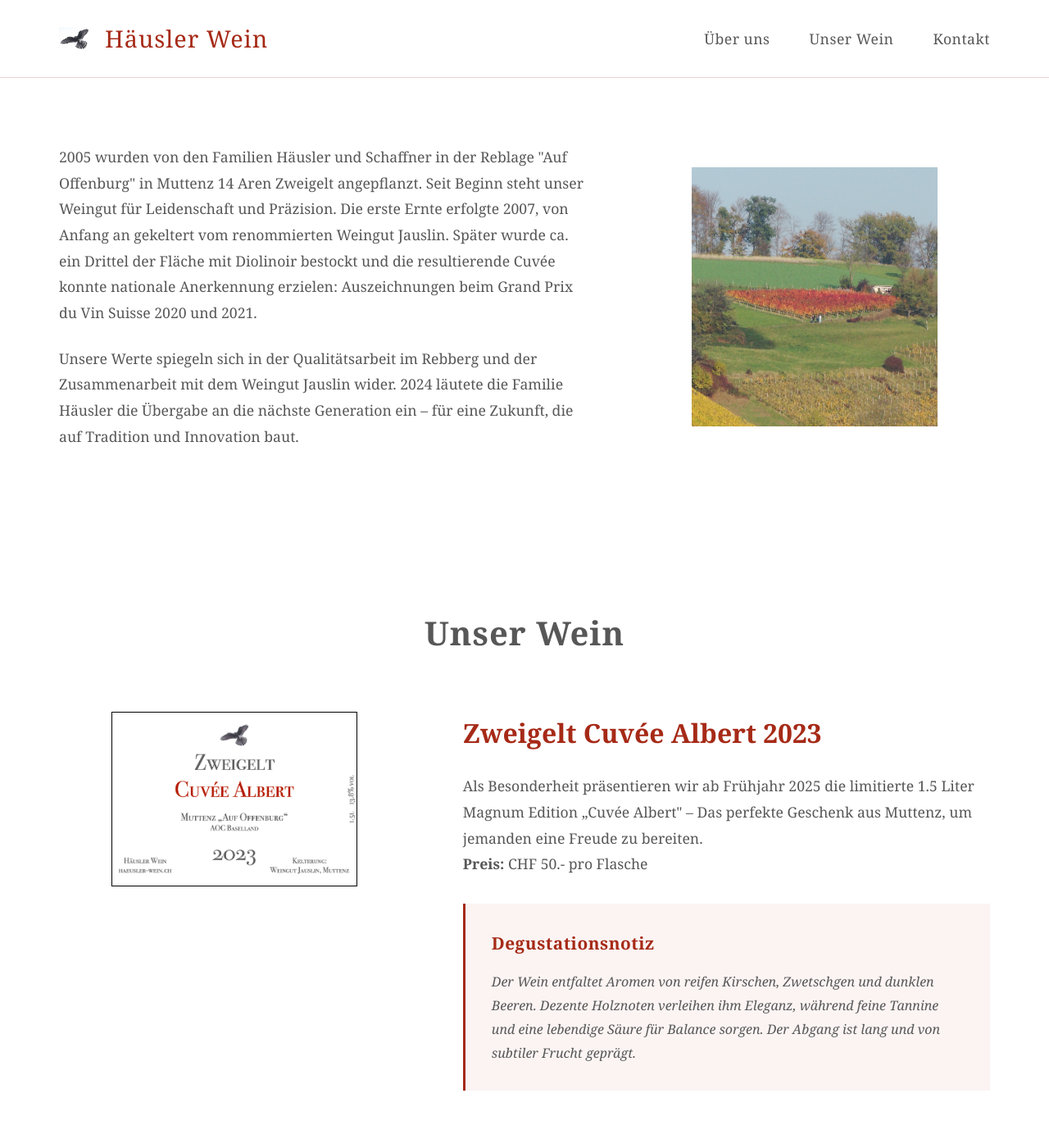
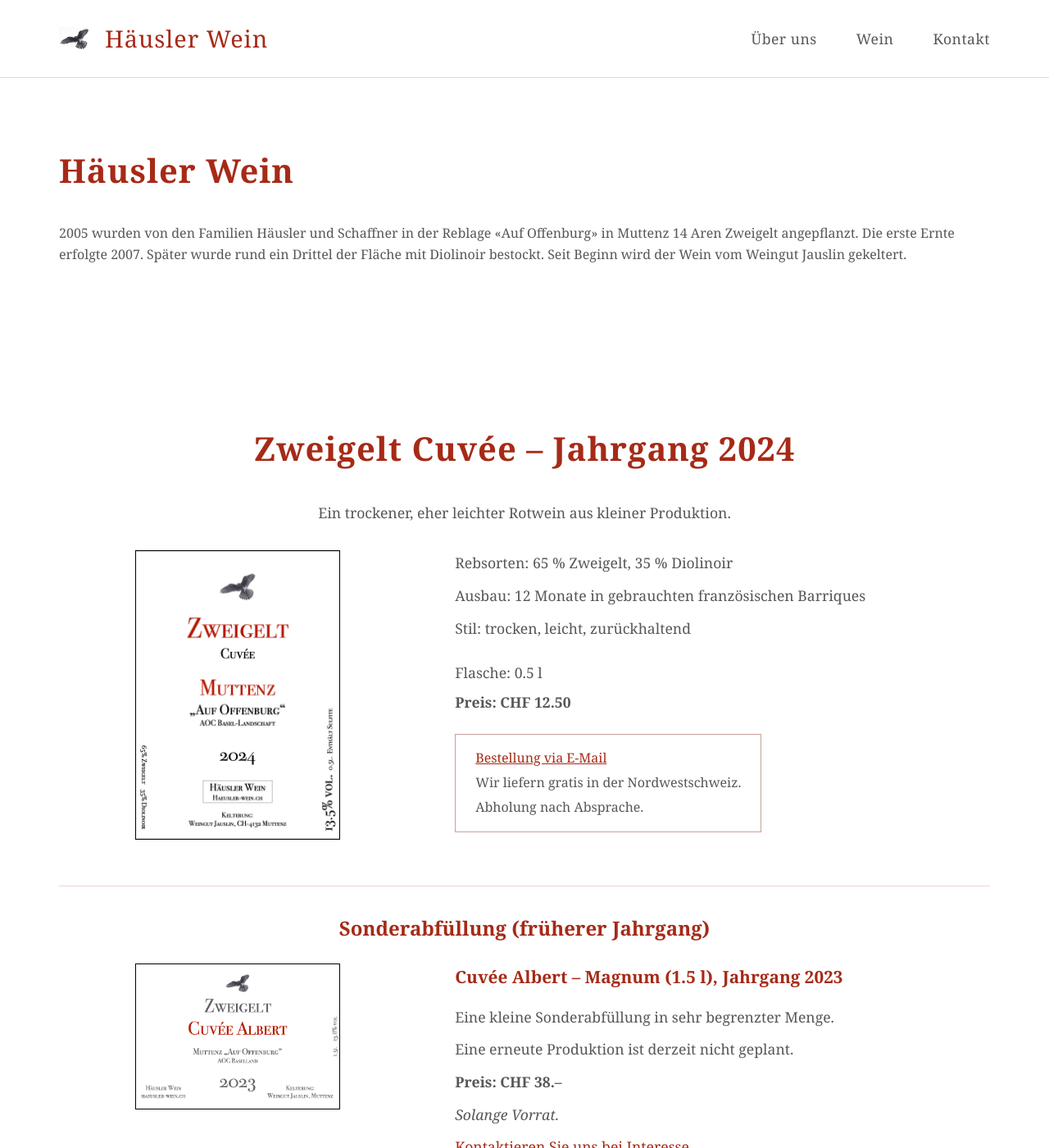
Before and after one commit to github-rha/haeusler-wein, a Jekyll site: the page built from index.html, in a window 1280 px wide and 1400 px high. Shown: the whole window at 82% size. Built offline with Jekyll 4.4.1, drawn with Linux system fonts in a browser that asks for light colours; some of the changed text lies outside the part shown.

Commit message:
Content layout wine verkauf weinlage (#3)
Reorganized homepage: About → Wein → Kontakt
Added 2024 wine vintage with ordering info
Integrated sales into wine section
Safari CSS fixes

```diff
--- a/_data/content.yml
+++ b/_data/content.yml
@@ -6,43 +6,54 @@
   nav_items:
     - id: ueber
       label: Über uns
-    - id: unser-wein
-      label: Unser Wein
+    - id: wein
+      label: Wein
     - id: kontakt
       label: Kontakt
 
 # About Section
 about:
+  heading: Häusler Wein
   paragraphs:
     - |
-      2005 wurden von den Familien Häusler und Schaffner in der Reblage "Auf Offenburg" in Muttenz 14 Aren Zweigelt angepflanzt. Seit Beginn steht unser Weingut für Leidenschaft und Präzision. Die erste Ernte erfolgte 2007, von Anfang an gekeltert vom renommierten Weingut Jauslin. Später wurde ca. ein Drittel der Fläche mit Diolinoir bestockt und die resultierende Cuvée konnte nationale Anerkennung erzielen: Auszeichnungen beim Grand Prix du Vin Suisse 2020 und 2021.
-    - |
-      Unsere Werte spiegeln sich in der Qualitätsarbeit im Rebberg und der Zusammenarbeit mit dem Weingut Jauslin wider. 2024 läutete die Familie Häusler die Übergabe an die nächste Generation ein – für eine Zukunft, die auf Tradition und Innovation baut.
-  image:
-    src: offenburg-detail.jpg
-    alt: Rebberg auf Offenburg
+      2005 wurden von den Familien Häusler und Schaffner in der Reblage «Auf Offenburg» in Muttenz 14 Aren Zweigelt angepflanzt. Die erste Ernte erfolgte 2007. Später wurde rund ein Drittel der Fläche mit Diolinoir bestockt. Seit Beginn wird der Wein vom Weingut Jauslin gekeltert.
 
 # Wine Section
 wine:
-  heading: Unser Wein
-  name: Zweigelt Cuvée Albert 2023
+  heading: Zweigelt Cuvée – Jahrgang 2024
+  intro: Ein trockener, eher leichter Rotwein aus kleiner Produktion.
   image:
-    src: 2023-magnum-label.png
-    alt: Zweigelt Magnum
-  description: |
-    Als Besonderheit präsentieren wir ab Frühjahr 2025 die limitierte 1.5 Liter Magnum Edition „Cuvée Albert" – Das perfekte Geschenk aus Muttenz, um jemanden eine Freude zu bereiten.
-  price: CHF 50.- pro Flasche
-  tasting:
-    heading: Degustationsnotiz
-    note: |
-      Der Wein entfaltet Aromen von reifen Kirschen, Zwetschgen und dunklen Beeren. Dezente Holznoten verleihen ihm Eleganz, während feine Tannine und eine lebendige Säure für Balance sorgen. Der Abgang ist lang und von subtiler Frucht geprägt.
+    src: 2024-zweigelt-cuvee.png
+    alt: Zweigelt Cuvée Jahrgang 2024
+  details:
+    - "Rebsorten: 65 % Zweigelt, 35 % Diolinoir"
+    - "Ausbau: 12 Monate in gebrauchten französischen Barriques"
+    - "Stil: trocken, leicht, zurückhaltend"
+  bottle: "Flasche: 0.5 l"
+  price: "Preis: CHF 12.50"
+  ordering:
+    email_label: Bestellung via E-Mail
+    email: info@haeusler-wein.ch
+    delivery: Wir liefern gratis in der Nordwestschweiz.
+    pickup: Abholung nach Absprache.
+  special:
+    heading: Sonderabfüllung (früherer Jahrgang)
+    name: Cuvée Albert – Magnum (1.5 l), Jahrgang 2023
+    description: Eine kleine Sonderabfüllung in sehr begrenzter Menge.
+    note: Eine erneute Produktion ist derzeit nicht geplant.
+    price: "Preis: CHF 38.–"
+    stock: Solange Vorrat.
+    ordering_label: Kontaktieren Sie uns bei Interesse.
+    ordering_email: info@haeusler-wein.ch
+    image:
+      src: 2023-magnum-label.png
+      alt: Cuvée Albert Magnum
 
 # Contact Section
 contact:
   heading: Kontakt
-  intro: Wenn Sie Wein bestellen möchten oder Fragen haben, bitte kontaktieren Sie uns
+  intro: Bei Fragen zum Wein oder zur Verfügbarkeit freuen wir uns über eine Nachricht.
   email: info@haeusler-wein.ch
-  delivery_note: Wir liefern in Muttenz kostenfrei aus.
 
 # Footer
 footer:
--- a/index.html
+++ b/index.html
@@ -3,35 +3,51 @@
 ---
 <section id="ueber" class="about-section">
     <div class="section-content">
-        <div class="winery-intro">
-            <div class="winery-text">
-            {%- for paragraph in site.data.content.about.paragraphs %}
-                <p>{{ paragraph | strip }}</p>
-            {%- endfor %}
-            </div>
-            <div class="winery-image">
-                <img src="images/{{ site.data.content.about.image.src }}" alt="{{ site.data.content.about.image.alt }}" class="emblem">
-            </div>
-        </div>
+        <h2>{{ site.data.content.about.heading }}</h2>
+        {%- for paragraph in site.data.content.about.paragraphs %}
+        <p>{{ paragraph | strip }}</p>
+        {%- endfor %}
     </div>
 </section>
 
-<section id="unser-wein" class="wine-section">
+<section id="wein" class="wine-section">
     <div class="section-content">
         <h2>{{ site.data.content.wine.heading }}</h2>
+        <p class="wine-intro">{{ site.data.content.wine.intro }}</p>
+
         <div class="wine-presentation">
             <div class="wine-image-container">
                 <img src="images/{{ site.data.content.wine.image.src }}" alt="{{ site.data.content.wine.image.alt }}" class="wine-image">
             </div>
-            <div class="wine-details">
-                <h3>{{ site.data.content.wine.name }}</h3>
-                <div class="wine-description">
-                    <p>{{ site.data.content.wine.description | strip }}</p>
-                    <p><b>Preis:</b> {{ site.data.content.wine.price }}</p>
+            <div class="wine-info">
+                <ul class="wine-details">
+                {%- for detail in site.data.content.wine.details %}
+                    <li>{{ detail }}</li>
+                {%- endfor %}
+                </ul>
+                <p class="wine-bottle">{{ site.data.content.wine.bottle }}</p>
+                <p class="wine-price">{{ site.data.content.wine.price }}</p>
+                <div class="ordering-box">
+                    <p><a href="mailto:{{ site.data.content.wine.ordering.email }}">{{ site.data.content.wine.ordering.email_label }}</a></p>
+                    <p>{{ site.data.content.wine.ordering.delivery }}</p>
+                    <p>{{ site.data.content.wine.ordering.pickup }}</p>
                 </div>
-                <div class="tasting-notes">
-                    <h4>{{ site.data.content.wine.tasting.heading }}</h4>
-                    <p>{{ site.data.content.wine.tasting.note | strip }}</p>
+            </div>
+        </div>
+
+        <div class="special-edition">
+            <h3>{{ site.data.content.wine.special.heading }}</h3>
+            <div class="special-edition-content">
+                <div class="special-edition-image">
+                    <img src="images/{{ site.data.content.wine.special.image.src }}" alt="{{ site.data.content.wine.special.image.alt }}" class="wine-image">
+                </div>
+                <div class="special-edition-details">
+                    <h4>{{ site.data.content.wine.special.name }}</h4>
+                    <p>{{ site.data.content.wine.special.description }}</p>
+                    <p>{{ site.data.content.wine.special.note }}</p>
+                    <p class="wine-price">{{ site.data.content.wine.special.price }}</p>
+                    <p class="stock-note">{{ site.data.content.wine.special.stock }}</p>
+                    <p><a href="mailto:{{ site.data.content.wine.special.ordering_email }}">{{ site.data.content.wine.special.ordering_label }}</a></p>
                 </div>
             </div>
         </div>
@@ -43,6 +59,5 @@
         <h2>{{ site.data.content.contact.heading }}</h2>
         <p>{{ site.data.content.contact.intro }}</p>
         <p><a href="mailto:{{ site.data.content.contact.email }}">{{ site.data.content.contact.email }}</a></p>
-        <p>{{ site.data.content.contact.delivery_note }}</p>
     </div>
 </section>
--- a/styles.css
+++ b/styles.css
@@ -16,6 +16,10 @@
     line-height: 1.6;
     color: #575757;
     background-color: #fff;
+}
+
+a {
+    color: #A62A17;
 }
 
 /* Typography */
@@ -99,6 +103,13 @@
     margin-top: 2rem;
 }
 
+.about-section h2 {
+    font-size: 2.5rem;
+    margin-bottom: 2rem;
+    color: #A62A17;
+    letter-spacing: 1px;
+}
+
 .winery-intro {
     display: grid;
     grid-template-columns: 1.5fr 1fr;
@@ -139,6 +150,21 @@
     transform: scale(1.05);
 }
 
+/* Introduction Section */
+.intro-section {
+    padding-top: 2rem;
+}
+
+.intro-section .section-content {
+    padding-bottom: 0;
+}
+
+.site-intro {
+    text-align: center;
+    font-size: 1rem;
+    color: #575757;
+}
+
 /* Wine Section */
 .wine-section {
     padding: 2rem 0;
@@ -146,24 +172,151 @@
 
 .wine-section h2 {
     text-align: center;
-    margin-bottom: 4rem;
+    margin-bottom: 2rem;
     font-size: 2.5rem;
     letter-spacing: 1px;
+    color: #A62A17;
+}
+
+.wine-intro {
+    text-align: center;
+    font-size: 1.1rem;
+    margin-bottom: 2rem;
 }
 
 .wine-presentation {
     display: grid;
     grid-template-columns: 1fr 1.5fr;
-    gap: 4rem;
+    gap: 3rem;
     align-items: start;
+    margin-bottom: 1rem;
 }
 
 .wine-image-container {
     text-align: center;
 }
 
+.wine-placeholder {
+    margin: 0;
+}
+
+.placeholder-bottle {
+    width: 250px;
+    height: 350px;
+    margin: 0 auto;
+    border: 1px dashed rgba(166, 42, 23, 0.3);
+    background-color: rgba(166, 42, 23, 0.02);
+}
+
+.wine-info ul.wine-details {
+    list-style: none;
+    margin: 0 0 1.5rem;
+    text-align: left;
+}
+
+ul.wine-details {
+    list-style: none;
+    max-width: 600px;
+    margin: 0 auto 1.5rem;
+    text-align: left;
+}
+
+ul.wine-details li {
+    font-size: 1.1rem;
+    line-height: 1.8;
+    margin-bottom: 0.5rem;
+}
+
+.wine-bottle,
+.wine-price {
+    font-size: 1.1rem;
+    margin-bottom: 0.5rem;
+}
+
+.wine-info .wine-bottle,
+.wine-info .wine-price {
+    text-align: left;
+}
+
+.wine-price {
+    font-weight: 600;
+}
+
+/* Special Edition Sub-block */
+.special-edition {
+    margin-top: 3rem;
+    padding-top: 2rem;
+    border-top: 1px solid rgba(166, 42, 23, 0.2);
+}
+
+.special-edition h3 {
+    text-align: center;
+    font-size: 1.5rem;
+    color: #A62A17;
+    margin-bottom: 1.5rem;
+}
+
+.special-edition-content {
+    display: grid;
+    grid-template-columns: 1fr 1.5fr;
+    gap: 3rem;
+    align-items: start;
+}
+
+.special-edition-image {
+    text-align: center;
+}
+
+.special-edition-details h4 {
+    font-size: 1.3rem;
+    color: #A62A17;
+    margin-bottom: 1rem;
+}
+
+.special-edition-details p {
+    font-size: 1.1rem;
+    line-height: 1.8;
+    margin-bottom: 0.5rem;
+}
+
+.special-edition-details a {
+    color: #A62A17 !important;
+}
+
+.stock-note {
+    font-style: italic;
+}
+
+.ordering-box {
+    display: table;
+    margin-top: 1.5rem;
+    padding: 1rem 1.5rem;
+    border: 1px solid #c9a09a;
+    background-color: #fff;
+}
+
+.ordering-box p {
+    margin-bottom: 0.3rem;
+    font-size: 1rem;
+}
+
+.ordering-box p:last-child {
+    margin-bottom: 0;
+}
+
+.ordering-box a {
+    color: #A62A17;
+}
+
+.availability-note {
+    text-align: center;
+    font-size: 1.1rem;
+    margin-top: 2rem;
+    font-style: italic;
+}
+
 .wine-image {
-    width: 300px;
+    width: 250px;
     height: auto;
     transition: transform 0.3s ease;
     border: 1px solid black;
@@ -173,38 +326,69 @@
     transform: scale(1.02);
 }
 
-.wine-details {
-    text-align: left;
+/* Verkauf Section */
+.verkauf-section {
+    background-color: rgba(166, 42, 23, 0.03);
+    text-align: center;
 }
 
-.wine-details h3 {
+.verkauf-section h2 {
+    margin-bottom: 1.5rem;
     font-size: 2rem;
-    margin-bottom: 1.5rem;
+    letter-spacing: 1px;
     color: #A62A17;
 }
 
-.wine-description {
+.verkauf-section p {
     font-size: 1.1rem;
     line-height: 1.8;
-    margin-bottom: 2rem;
+    margin-bottom: 0.5rem;
 }
 
-.tasting-notes {
-    background-color: rgba(166, 42, 23, 0.05);
-    padding: 2rem;
-    border-left: 3px solid #A62A17;
+.verkauf-section a {
+    color: #A62A17;
 }
 
-.tasting-notes h4 {
-    color: #A62A17;
-    margin-bottom: 1rem;
-    font-size: 1.3rem;
-    letter-spacing: 0.5px;
+/* Weinlage Section */
+.weinlage-section {
+    background-color: #fff;
 }
 
-.tasting-notes p {
+.weinlage-section h2 {
+    margin-bottom: 2rem;
+    font-size: 2rem;
+    letter-spacing: 1px;
+    color: #A62A17;
+}
+
+.weinlage-content {
+    display: grid;
+    grid-template-columns: 1.5fr 1fr;
+    gap: 4rem;
+    align-items: start;
+}
+
+.weinlage-text p {
+    font-size: 1.1rem;
     line-height: 1.8;
-    font-style: italic;
+    margin-bottom: 1.5rem;
+}
+
+.weinlage-text p:last-child {
+    margin-bottom: 0;
+}
+
+.weinlage-image {
+    display: flex;
+    flex-direction: column;
+    align-items: center;
+    gap: 1rem;
+}
+
+.placeholder-image,
+.photo-placeholder {
+    /* Hidden placeholder for future image */
+    display: none;
 }
 
 /* Contact section */
@@ -214,14 +398,13 @@
 }
 
 .contact-section h2 {
-    margin-bottom: 2rem;
-    font-size: 2.5rem;
+    margin-bottom: 1.5rem;
+    font-size: 2rem;
     letter-spacing: 1px;
     color: #A62A17;
 }
 
 .contact-section a {
-    margin-bottom: 2rem;
     color: #A62A17;
 }
 
@@ -269,18 +452,38 @@
 /* Responsive design */
 @media (max-width: 968px) {
     .winery-intro,
-    .wine-presentation {
+    .wine-presentation,
+    .special-edition-content,
+    .weinlage-content {
         grid-template-columns: 1fr;
         gap: 2rem;
     }
 
-    .winery-text,
-    .wine-details {
+    .winery-text {
         text-align: center;
     }
 
-    .tasting-notes {
+    .wine-info {
+        text-align: center;
+    }
+
+    .wine-info ul.wine-details {
         text-align: left;
+        max-width: 300px;
+        margin: 0 auto 1.5rem;
+    }
+
+    .wine-info .wine-bottle,
+    .wine-info .wine-price {
+        text-align: center;
+    }
+
+    .special-edition-details {
+        text-align: center;
+    }
+
+    .weinlage-text {
+        text-align: center;
     }
 }
 
```
Also changed, not shown: images/2024-zweigelt-cuvee.png (added).
